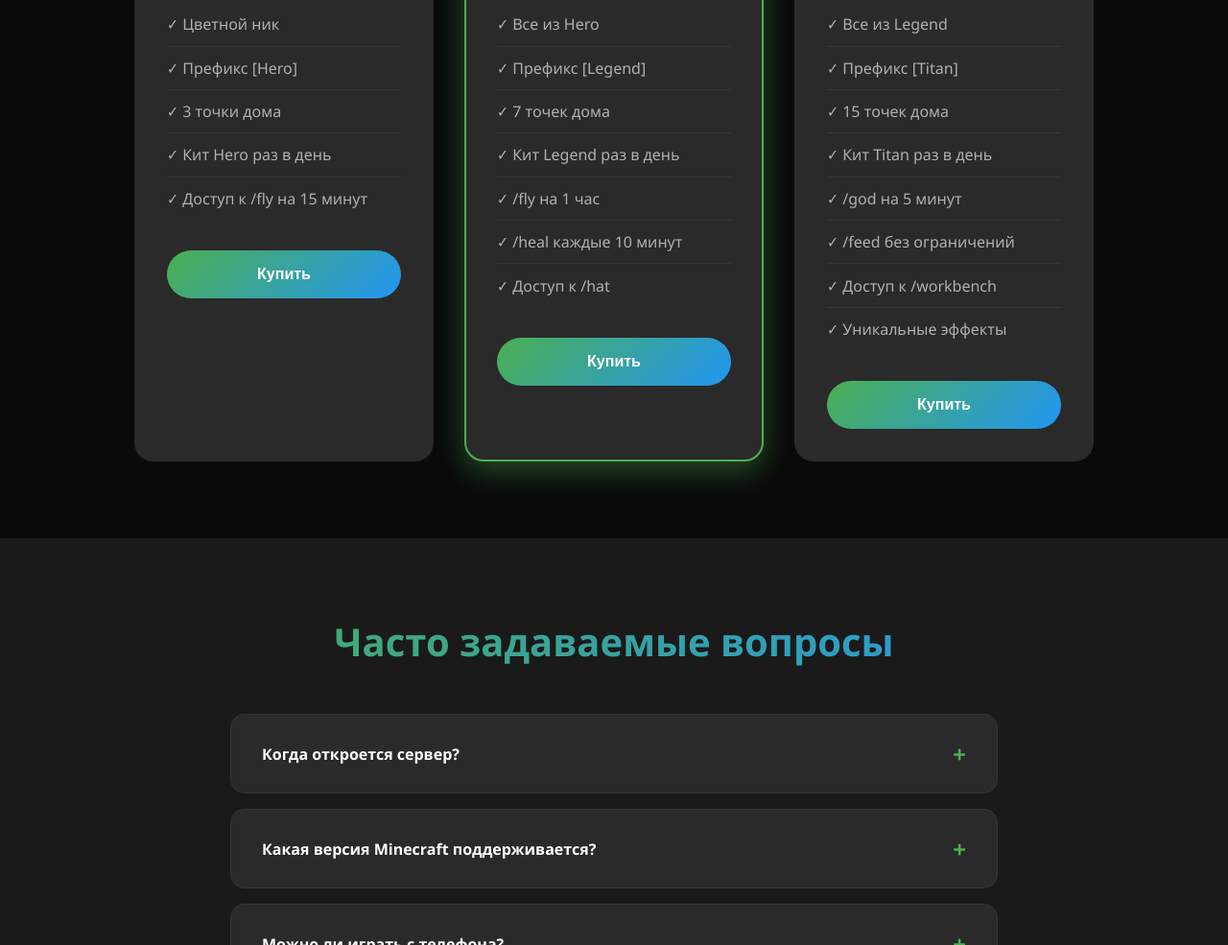
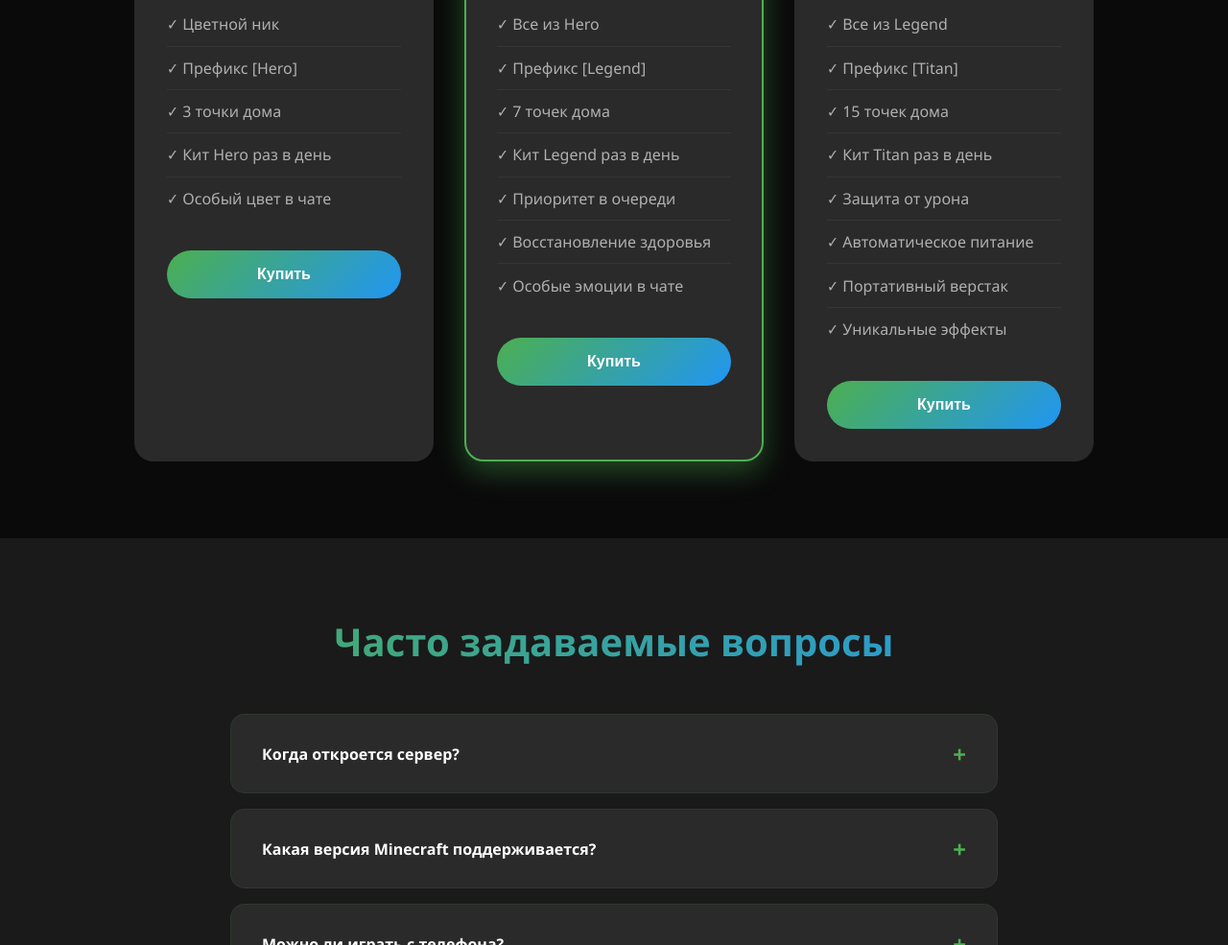
Before and after one commit to mullleee253-jpg/VOTTAK, a plain HTML site: page index.html in a window 1280 px wide. Shown: the part 3896-4881 px from the top of the page at 96% size. Drawn offline with Linux system fonts and the light colour scheme.

Commit message:
index.html

```diff
--- a/index.html
+++ b/index.html
@@ -187,7 +187,7 @@
                         <li>✓ Префикс [Hero]</li>
                         <li>✓ 3 точки дома</li>
                         <li>✓ Кит Hero раз в день</li>
-                        <li>✓ Доступ к /fly на 15 минут</li>
+                        <li>✓ Особый цвет в чате</li>
                     </ul>
                     <button class="btn btn-donate" onclick="buyDonate('Hero', 30)">Купить</button>
                 </div>
@@ -203,9 +203,9 @@
                         <li>✓ Префикс [Legend]</li>
                         <li>✓ 7 точек дома</li>
                         <li>✓ Кит Legend раз в день</li>
-                        <li>✓ /fly на 1 час</li>
-                        <li>✓ /heal каждые 10 минут</li>
-                        <li>✓ Доступ к /hat</li>
+                        <li>✓ Приоритет в очереди</li>
+                        <li>✓ Восстановление здоровья</li>
+                        <li>✓ Особые эмоции в чате</li>
                     </ul>
                     <button class="btn btn-donate" onclick="buyDonate('Legend', 60)">Купить</button>
                 </div>
@@ -220,9 +220,9 @@
                         <li>✓ Префикс [Titan]</li>
                         <li>✓ 15 точек дома</li>
                         <li>✓ Кит Titan раз в день</li>
-                        <li>✓ /god на 5 минут</li>
-                        <li>✓ /feed без ограничений</li>
-                        <li>✓ Доступ к /workbench</li>
+                        <li>✓ Защита от урона</li>
+                        <li>✓ Автоматическое питание</li>
+                        <li>✓ Портативный верстак</li>
                         <li>✓ Уникальные эффекты</li>
                     </ul>
                     <button class="btn btn-donate" onclick="buyDonate('Titan', 100)">Купить</button>
```
